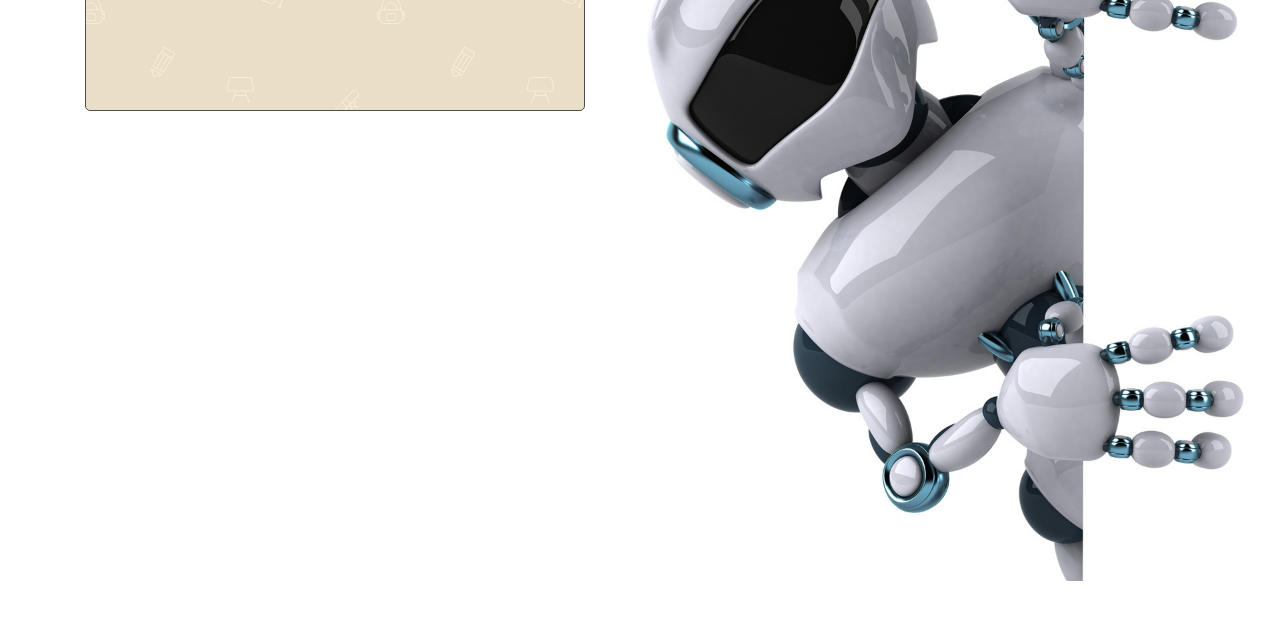
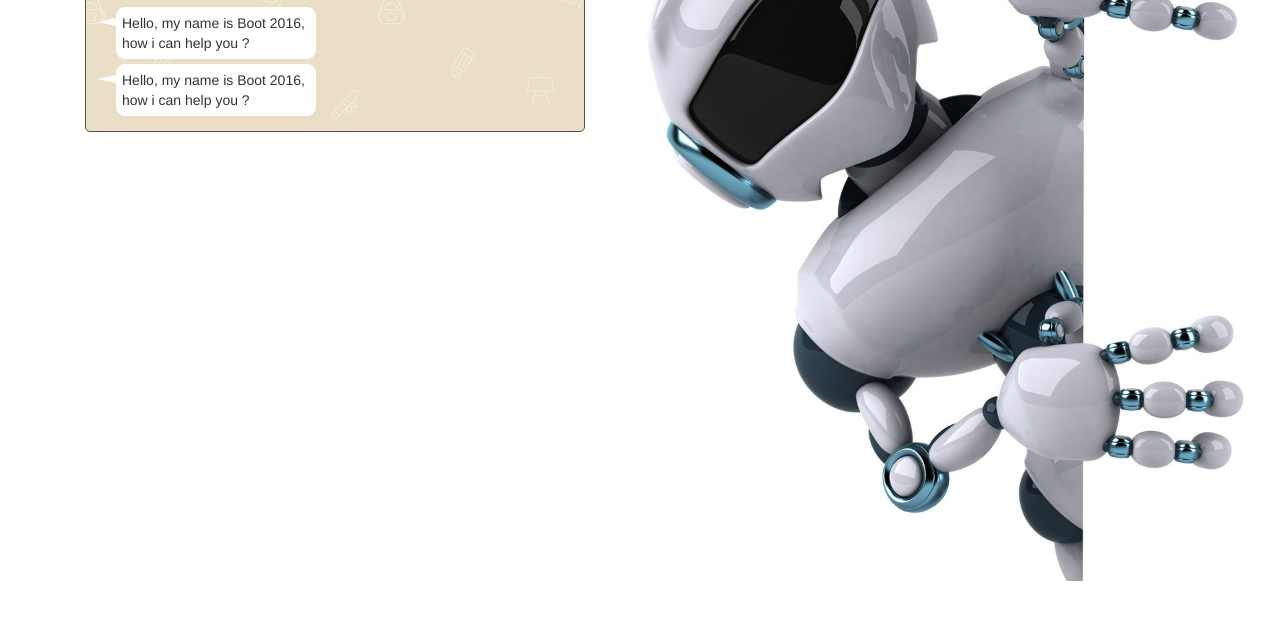
Before and after one commit to jasmintankic/ai_chat_application, a website: page aiwebapp/index.html in a window 1280 px wide. Shown: the part 139-758 px from the top of the page. Drawn offline with Linux system fonts and the light colour scheme.

Commit message:
chat window izjmene

```diff
--- a/aiwebapp/components/styles/aichatappearance.css
+++ b/aiwebapp/components/styles/aichatappearance.css
@@ -12,7 +12,6 @@ body {
 .ai-chat-body-wrapper {
 	text-align: center;
     width: 500px;
-    height: 200px;
     float: left;
     margin-top: 50px;
     margin-left: 85px;
@@ -32,7 +31,6 @@ body {
 }
 .chat-details {
     height: 60px;
-    border-bottom: 1px solid #DDDDDD;
     background-color: white;
     position: relative;
     text-align: left;
@@ -40,6 +38,7 @@ body {
     padding-top: 5px;
     padding-right: 85px;
     color: #949494;
+    border-bottom: 1px solid #4F4F4F;
 }
 .ai-profile-image {
 	position: absolute;
@@ -49,3 +48,37 @@ body {
 	height: 62px;
 	border: 1px solid black;
 }
+.chat-body {
+	text-align: left;
+	float: left;
+	padding-left: 30px;
+	padding-top: 10px;
+	padding-bottom: 10px;
+}
+.ai-chat-bubble
+{
+position: relative;
+float: left;
+margin-bottom: 5px;
+max-width: 200px;
+padding: 6px;
+display: inline-block;
+background: #FFFFFF;
+-webkit-border-radius: 9px;
+-moz-border-radius: 9px;
+border-radius: 9px;
+}
+
+.ai-chat-bubble:after
+{
+content: '';
+position: absolute;
+border-style: solid;
+border-width: 4px 19px 4px 0;
+border-color: transparent #FFFFFF;
+display: block;
+width: 0;
+z-index: 1;
+left: -19px;
+top: 11px;
+}
--- a/aiwebapp/components/views/ai-chat-body.html
+++ b/aiwebapp/components/views/ai-chat-body.html
@@ -5,5 +5,9 @@
 	<div>BOT 2016</div>
 	<div>Artificial Intelignce Chat Bot</div>
 </div>
-<div class="chat-body"></div>
+<div class="chat-body">
+	<div class="ai-chat-bubble">Hello, my name is Boot 2016, how i can help you ?</div>
+	<div class="clearfix"></div>
+	<div class="ai-chat-bubble">Hello, my name is Boot 2016, how i can help you ?</div>
 </div>
+</div>
```
